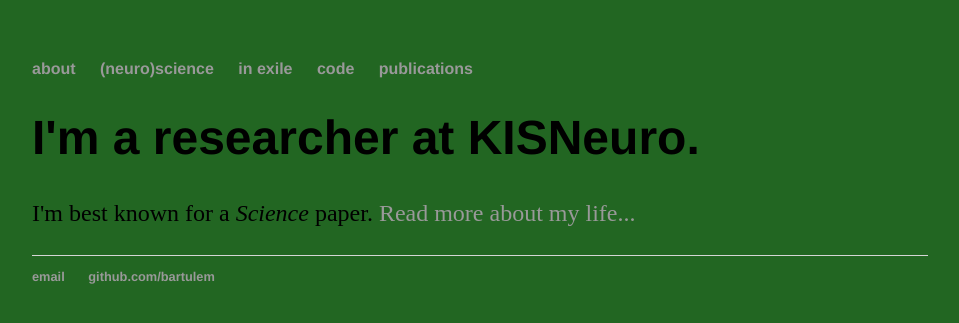
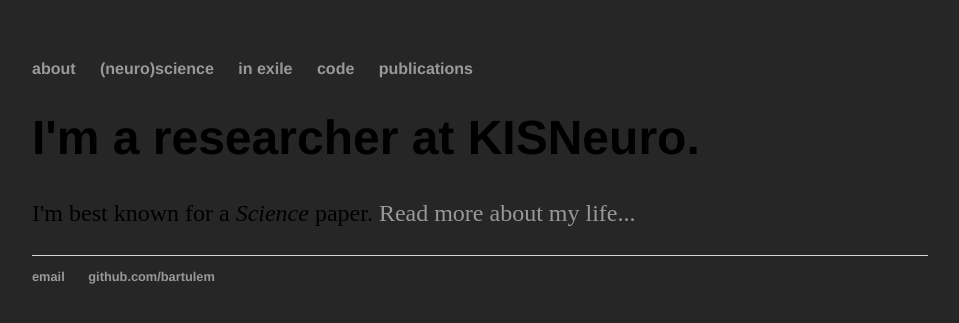
Before and after one commit to bartulem/bartulem.github.io, a Jekyll site: the page built from index.html, in a window 1280 px wide. Shown: the top 323 px of the page, without its empty margins (160-1119 px from the left). Built offline with Jekyll 4.4.1, drawn with Linux system fonts in a browser that asks for light colours.

Commit message:
Update main.css

```diff
--- a/css/main.css
+++ b/css/main.css
@@ -1,7 +1,7 @@
 body {
     margin: 60px auto;
     width: 70%;
-    background-color: #262;
+    background-color: #262626;
 }
 nav ul, footer ul {
     font-family:'Helvetica', 'Sans-Serif', 'Arial';
```
